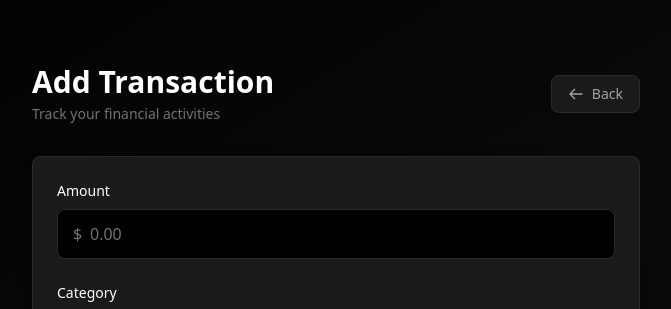
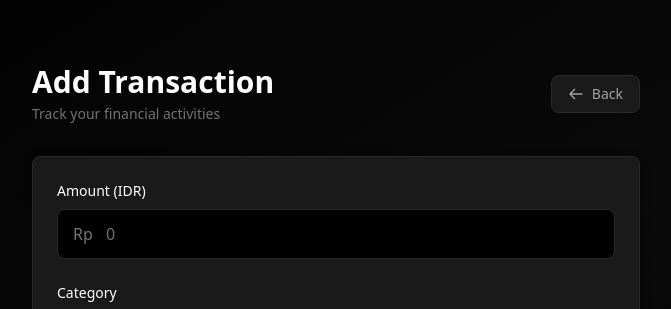
Before and after one commit to arthadede/notion-manager, a Next.js app: page /transactions in a window 1280 px wide. Shown: the top 309 px of the page, without its empty margins (304-975 px from the left). Built offline with nearby package versions, Linux system fonts and the light colour scheme; no server answers.

Commit message:
Change currency from USD to IDR (Rupiah) in transaction form

```diff
--- a/app/transactions/page.tsx
+++ b/app/transactions/page.tsx
@@ -163,11 +163,11 @@ export default function TransactionPage() {
               {/* Amount Input */}
               <div>
                 <label htmlFor="amount" className="mb-2 block text-sm font-medium text-primary">
-                  Amount
+                  Amount (IDR)
                 </label>
                 <div className="relative">
                   <div className="pointer-events-none absolute inset-y-0 left-0 flex items-center pl-4">
-                    <span className="text-primary-subtle">$</span>
+                    <span className="text-primary-subtle">Rp</span>
                   </div>
                   <input
                     type="number"
@@ -175,9 +175,9 @@ export default function TransactionPage() {
                     name="amount"
                     value={formData.amount || ""}
                     onChange={handleInputChange}
-                    className="input pl-8"
-                    placeholder="0.00"
-                    step="0.01"
+                    className="input pl-12"
+                    placeholder="0"
+                    step="1"
                     min="0"
                     required
                     disabled={isLoading}
```
